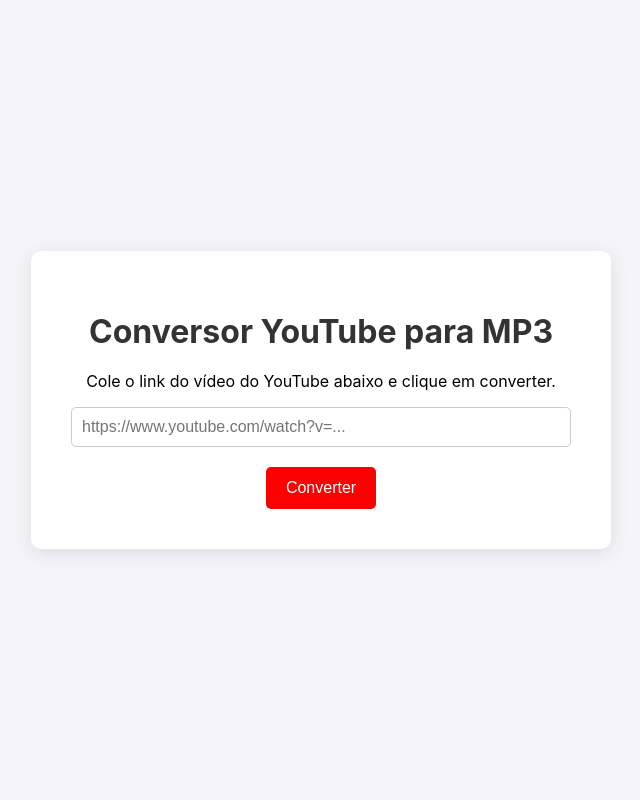
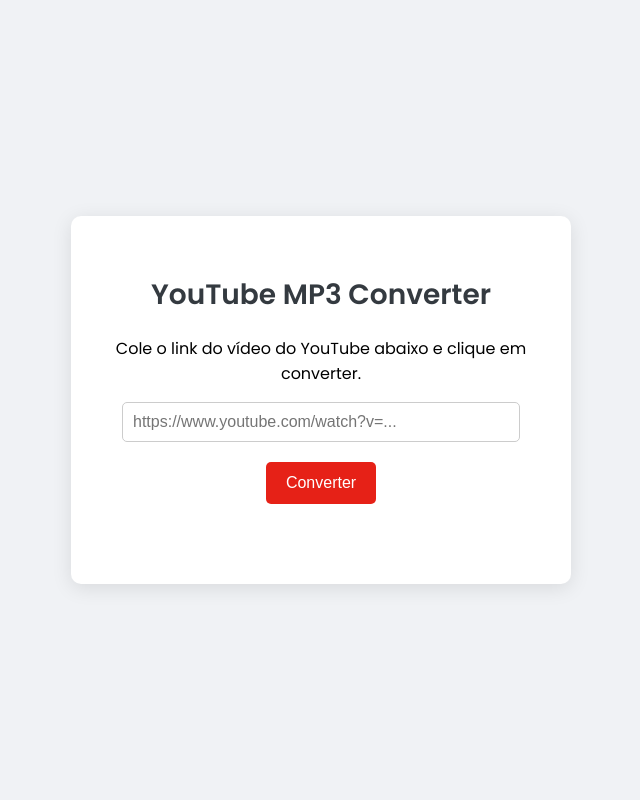
Before and after one commit to verycheatts-lab/sistema-de-convers-o, a Flask app: page / in a window 1280 px wide. Shown: the whole page, without its empty margins (319-959 px from the left). Run offline with Flask 3, Linux system fonts and the light colour scheme; some libraries are stand-ins or nearby versions.

Commit message:
Add files via upload

```diff
--- a/templates/index.html
+++ b/templates/index.html
@@ -5,16 +5,18 @@
 <head>
     <meta charset="UTF-8">
     <meta name="viewport" content="width=device-width, initial-scale=1.0">
-    <title>Conversor YouTube para MP3</title>
+    <title>YouTube MP3 Converter</title>
+    <!-- Google Fonts - Poppins -->
+    <link href="https://fonts.googleapis.com/css2?family=Poppins:wght@300;400;500;600;700&display=swap" rel="stylesheet">
     <style>
         body {
-            font-family: -apple-system, BlinkMacSystemFont, "Segoe UI", Roboto, Helvetica, Arial, sans-serif;
+            font-family: 'Poppins', -apple-system, BlinkMacSystemFont, "Segoe UI", Roboto, Helvetica, Arial, sans-serif;
             display: flex;
             justify-content: center;
             align-items: center;
             height: 100vh;
             margin: 0;
-            background-color: #f4f4f9;
+            background-color: #f0f2f5; /* Light gray background */
         }
         .container {
             background: white;
@@ -24,10 +26,14 @@
             text-align: center;
             width: 90%;
             max-width: 500px;
+            box-sizing: border-box; /* Include padding in width calculation */
+            position: relative;
         }
         h1 {
-            color: #333;
+            color: #343a40; /* Darker text */
             margin-bottom: 20px;
+            font-size: 28px;
+            font-weight: 600;
         }
         input[type="text"] {
             width: calc(100% - 22px);
@@ -36,30 +42,41 @@
             border-radius: 5px;
             font-size: 16px;
             margin-bottom: 20px;
+            box-sizing: border-box;
+            transition: border-color 0.3s, box-shadow 0.3s;
+        }
+        input[type="text"]:focus {
+            outline: none;
+            border-color: #e62117; /* YouTube red on focus */
+            box-shadow: 0 0 0 3px rgba(230, 33, 23, 0.2);
         }
         .btn {
-            background-color: #ff0000;
+            background-color: #e62117; /* YouTube red */
             color: white;
             padding: 12px 20px;
             border: none;
             border-radius: 5px;
             cursor: pointer;
             font-size: 16px;
-            transition: background-color 0.3s;
+            font-weight: 500;
+            transition: background-color 0.3s, transform 0.2s;
         }
         .btn:hover {
-            background-color: #cc0000;
+            background-color: #c21c14; /* Darker red on hover */
+            transform: translateY(-2px);
         }
         .cancel-btn {
             background-color: #6c757d;
             margin-left: 10px;
         }
         .cancel-btn:hover {
-            background-color: #5a6268;
+            background-color: #5a6268; /* Darker gray on hover */
+            transform: translateY(-2px);
         }
         .btn:disabled {
             background-color: #aaa;
             cursor: not-allowed;
+            transform: none; /* No transform when disabled */
         }
         .download-area {
             margin-top: 30px;
@@ -67,20 +84,41 @@
         .download-btn {
             background-color: #28a745;
             text-decoration: none;
+            display: inline-block; /* To apply padding and margin correctly */
+            margin-top: 15px;
         }
         .download-btn:hover {
             background-color: #218838;
+        }
+        .convert-another-btn {
+            background-color: #007bff; /* Blue for secondary action */
+            margin-left: 10px;
+        }
+        .convert-another-btn:hover {
+            background-color: #0069d9;
+        }
+        #message-area {
+            margin-top: 20px;
+            font-size: 15px;
+            color: #dc3545; /* Default to error red */
+            min-height: 20px; /* Prevent layout shift */
+        }
+        #message-area.success {
+            color: #28a745; /* Green for success messages */
+        }
+        #message-area.info {
+            color: #007bff; /* Blue for info messages */
         }
         .hidden {
             display: none;
         }
         .loader {
             border: 4px solid #f3f3f3;
-            border-top: 4px solid #ff0000;
+                border-top: 4px solid #e62117; /* Consistent YouTube red */
             border-radius: 50%;
             width: 40px;
             height: 40px;
-            animation: spin 1s linear infinite;
+            animation: spin 0.8s linear infinite;
             margin: 10px auto;
         }
         .progress-container {
@@ -92,12 +130,17 @@
         .progress-bar {
             width: 0%;
             height: 20px;
-            background-color: #ff0000;
+            background-color: #e62117; /* Consistent YouTube red */
             border-radius: 5px;
             text-align: center;
             line-height: 20px;
             color: white;
             transition: width 0.4s ease;
+            font-size: 14px;
+            /* Animated stripes */
+            background-image: linear-gradient(45deg, rgba(255, 255, 255, .15) 25%, transparent 25%, transparent 50%, rgba(255, 255, 255, .15) 50%, rgba(255, 255, 255, .15) 75%, transparent 75%, transparent);
+            background-size: 40px 40px;
+            animation: progress-bar-stripes 1s linear infinite;
         }
         .video-info {
             margin-top: 30px;
@@ -110,20 +153,72 @@
             margin-bottom: 15px;
         }
         .video-info h2 {
-            font-size: 18px;
-            color: #333;
+            font-size: 20px;
+            color: #343a40;
+            font-weight: 500;
             margin: 0;
         }
         @keyframes spin {
             0% { transform: rotate(0deg); }
             100% { transform: rotate(360deg); }
         }
+        @keyframes progress-bar-stripes {
+            from {
+                background-position: 40px 0;
+            }
+            to {
+                background-position: 0 0;
+            }
+        }
+        .stats-footer {
+            position: absolute;
+            bottom: 10px;
+            right: 15px;
+            font-size: 12px;
+            color: #aaa;
+        }
+
+        /* --- Media Queries for Mobile Responsiveness --- */
+        @media (max-width: 600px) {
+            body {
+                /* Allow scrolling on small screens and add some top space */
+                align-items: flex-start;
+                padding: 20px 0;
+            }
+            .container {
+                /* Reduce padding and use full width */
+                padding: 25px 20px;
+                width: 95%;
+                margin: 0;
+            }
+            h1 {
+                font-size: 22px;
+            }
+            p {
+                font-size: 14px;
+            }
+            .btn {
+                /* Make buttons full-width and stack them */
+                display: block;
+                width: 100%;
+                box-sizing: border-box;
+                margin-bottom: 10px;
+            }
+            .cancel-btn, .convert-another-btn {
+                margin-left: 0; /* Remove left margin when stacked */
+            }
+            .stats-footer {
+                /* Reposition the stats footer for mobile */
+                position: static;
+                margin-top: 20px;
+            }
+        }
     </style>
 </head>
 <body>
 
     <div class="container">
-        <h1>Conversor YouTube para MP3</h1>
+        <h1>YouTube MP3 Converter</h1>
         <p>Cole o link do vídeo do YouTube abaixo e clique em converter.</p>
 
         <input type="text" id="youtube-url" placeholder="https://www.youtube.com/watch?v=...">
@@ -146,6 +241,9 @@
         <div id="download-area" class="download-area hidden">
             <p id="download-message">Seu MP3 está pronto!</p>
             <a id="download-link" class="btn download-btn" href="#" download>Baixar MP3</a>
+            <button id="convert-another-btn" class="btn convert-another-btn">Converter Outro Vídeo</button>
+
+            <div class="stats-footer">Downloads totais: <span id="total-downloads">...</span></div>
         </div>
     </div>
 
@@ -153,6 +251,7 @@
         const convertBtn = document.getElementById('convert-btn');
         const cancelBtn = document.getElementById('cancel-btn');
         const urlInput = document.getElementById('youtube-url');
+        const convertAnotherBtn = document.getElementById('convert-another-btn');
         const loader = document.getElementById('loader');
         const messageArea = document.getElementById('message-area');
         const downloadArea = document.getElementById('download-area');
@@ -166,27 +265,32 @@
         let currentTaskId = null;
         let eventSource;
 
+        function resetUI() {
+            if (eventSource) {
+                eventSource.close();
+            }
+            urlInput.value = '';
+            convertBtn.disabled = true;
+            cancelBtn.classList.add('hidden');
+            cancelBtn.disabled = false; // Ensure cancel button is enabled if it reappears
+            loader.classList.add('hidden');
+            messageArea.textContent = '';
+            messageArea.classList.remove('success', 'info');
+            downloadArea.classList.add('hidden');
+            videoInfoDiv.classList.add('hidden');
+            progressContainer.classList.add('hidden');
+            progressBar.style.width = '0%'; /* Reset width */
+            progressBar.textContent = '0%';
+            convertBtn.disabled = false;
+        }
+
         convertBtn.addEventListener('click', async () => {
             const videoURL = urlInput.value.trim();
             if (!videoURL) {
                 messageArea.textContent = 'Por favor, insira uma URL válida.';
                 return;
             }
-
-            if (eventSource) {
-                eventSource.close();
-            }
-
-            // Reset UI
-            convertBtn.disabled = true;
-            cancelBtn.classList.add('hidden');
-            loader.classList.remove('hidden');
-            messageArea.textContent = 'Iniciando conversão...';
-            downloadArea.classList.add('hidden');
-            videoInfoDiv.classList.add('hidden');
-            progressContainer.classList.add('hidden');
-            progressBar.style.width = '0%';
-            progressBar.textContent = '0%';
+            resetUI(); // Reset before starting a new conversion
 
             try {
                 const response = await fetch('/convert', {
@@ -202,6 +306,7 @@
                 if (response.ok && data.task_id) {
                     currentTaskId = data.task_id;
                     cancelBtn.classList.remove('hidden');
+                    cancelBtn.disabled = false;
                     loader.classList.add('hidden');
 
                     // Exibe a miniatura e o título
@@ -210,6 +315,7 @@
                     videoInfoDiv.classList.remove('hidden');
 
                     progressContainer.classList.remove('hidden');
+                    messageArea.classList.add('info');
                     messageArea.textContent = 'Download em andamento...';
                     // Conecta ao endpoint de progresso
                     eventSource = new EventSource(`/progress/${data.task_id}`);
@@ -221,6 +327,7 @@
                             if (finalData.status === 'finished') {
                                 progressBar.style.width = '100%';
                                 progressBar.textContent = '100%';
+                                messageArea.classList.add('success');
                                 messageArea.textContent = '';
 
                                 downloadLink.href = `/download/${finalData.filename}`;
@@ -229,20 +336,24 @@
                                 downloadArea.classList.remove('hidden');
                                 eventSource.close();
                                 convertBtn.disabled = false;
-                                cancelBtn.classList.add('hidden');
+                                cancelBtn.classList.add('hidden'); // Hide cancel button on completion
                             } else if (finalData.status === 'error') {
+                                messageArea.classList.remove('info', 'success');
                                 messageArea.textContent = `Erro: Ocorreu um problema na conversão.`;
                                 eventSource.close();
                                 convertBtn.disabled = false;
                                 cancelBtn.classList.add('hidden');
                             } else if (finalData.status === 'cancelled') {
+                                messageArea.classList.remove('info', 'success');
                                 messageArea.textContent = 'Download cancelado pelo usuário.';
                                 progressContainer.classList.add('hidden');
                                 eventSource.close();
                                 convertBtn.disabled = false;
                                 cancelBtn.classList.add('hidden');
+                                videoInfoDiv.classList.add('hidden'); // Hide video info on cancel
                             }
                         } catch (e) {
+                            messageArea.classList.remove('success'); // Remove success class if it was there
                             // Se não for JSON, é uma atualização de progresso (número)
                             const progress = parseInt(event.data, 10);
                             progressBar.style.width = progress + '%';
@@ -251,14 +362,17 @@
                     };
 
                     eventSource.onerror = function() {
+                        messageArea.classList.remove('info', 'success');
                         messageArea.textContent = 'Erro de conexão com o servidor para atualizações de progresso.';
                         eventSource.close();
                         convertBtn.disabled = false;
                         progressContainer.classList.add('hidden');
                         cancelBtn.classList.add('hidden');
+                        videoInfoDiv.classList.add('hidden');
                     };
 
                 } else {
+                    messageArea.classList.remove('info', 'success');
                     messageArea.textContent = `Erro: ${data.error || 'Ocorreu um problema.'}`;
                     convertBtn.disabled = false;
                     loader.classList.add('hidden');
@@ -274,6 +388,7 @@
             if (!currentTaskId) return;
 
             cancelBtn.disabled = true;
+            messageArea.classList.add('info');
             messageArea.textContent = 'Cancelando...';
 
             await fetch(`/cancel/${currentTaskId}`, {
@@ -284,6 +399,21 @@
             cancelBtn.disabled = false;
         });
     </script>
+    <script>
+        // Separate script block for the new button's logic
+        document.getElementById('convert-another-btn').addEventListener('click', resetUI);
+
+        // Fetch and display stats on page load
+        document.addEventListener('DOMContentLoaded', async () => {
+            try {
+                const response = await fetch('/stats');
+                const data = await response.json();
+                document.getElementById('total-downloads').textContent = data.downloads_completed || 0;
+            } catch (error) {
+                document.getElementById('total-downloads').textContent = 'N/A';
+            }
+        });
+    </script>
 
 </body>
 </html>
```
